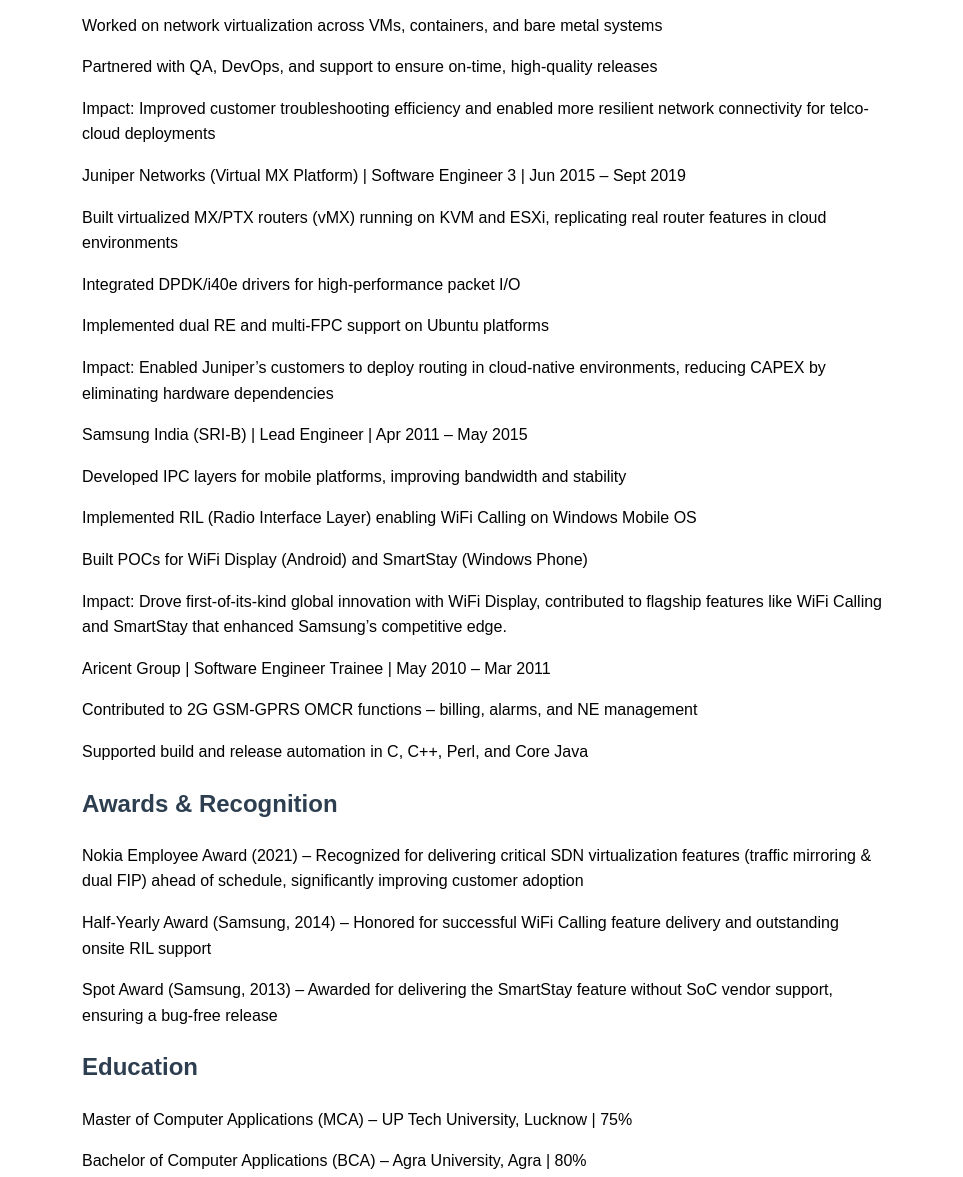
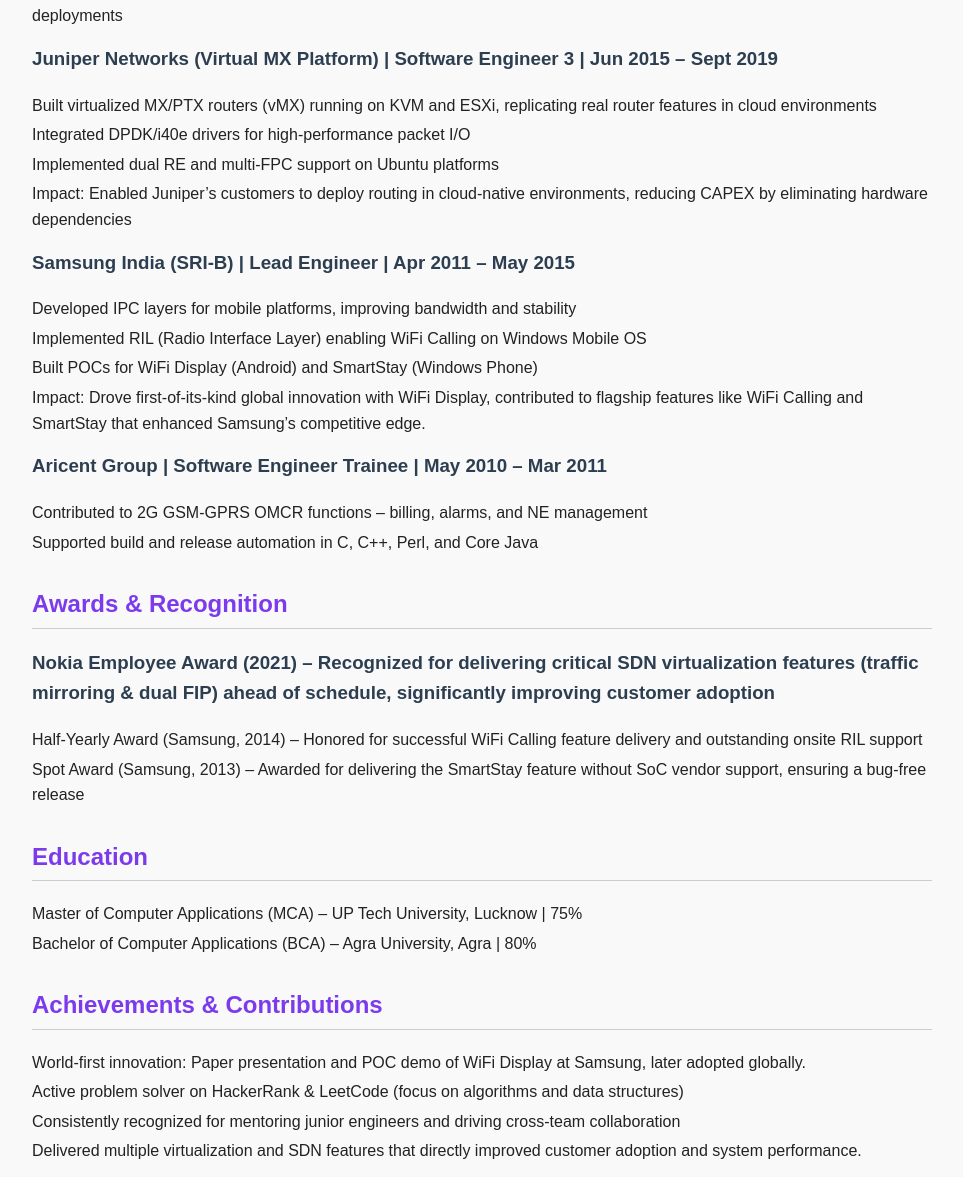
Before and after one commit to saurabhsvalley/saurabh, a plain HTML site: page index.html in a window 1280 px wide. Shown: the part 893-2070 px from the top of the page, without its empty margins (158-1121 px from the left). Drawn offline with Linux system fonts and the light colour scheme.

Commit message:
Update index.html

```diff
--- a/index.html
+++ b/index.html
@@ -3,22 +3,33 @@
 <head>
 <meta charset='utf-8'>
 <title>Saurabh Sharma - Resume</title>
-<style>body{font-family:Arial, sans-serif;max-width:800px;margin:auto;padding:20px;line-height:1.6;} h1,h2,h3{color:#2c3e50;} .section{margin-top:20px;} .contact{margin-bottom:20px;}</style>
+<style>
+  body {font-family: Arial, sans-serif; max-width: 900px; margin: auto; padding: 20px; line-height: 1.6; background:#f9f9f9; color:#222;}
+  h1 {color: #2c3e50; border-bottom: 3px solid #7c3aed; padding-bottom: 5px;}
+  h2 {color: #7c3aed; margin-top:30px; border-bottom:1px solid #ccc; padding-bottom:4px;}
+  h3 {color: #2c3e50; margin-top:15px;}
+  p {margin: 4px 0;}
+  .contact {font-weight: bold; margin-bottom:20px;}
+  ul {margin-top:0; padding-left:20px;}
+  .section {margin-bottom:25px;}
+</style>
 </head>
 <body>
-<h1>Saurabh Sharma</h1>
+<p>Saurabh Sharma</p>
 <p>+91-9731063151 |  | www.linkedin.com/in/saurabh-sharma-23453b1a</p>
 <div class='section'><h2>Profile Summary</h2>
 <p>Senior Software Engineer with 14+ years of experience in C/C++ development on Linux, specializing in virtualization, telco-cloud, and cloud networking platforms. Proven expertise in packet processing, ACLs, AAA, TLS, and firewall concepts. Hands-on with KVM, ESXi, DPDK, OVS, delivering scalable, secure, and high-performance solutions across routing platforms, SDN controllers, and virtualized routers. Recognized with multiple employee awards for innovation, quality delivery, and cross-team collaboration</p>
-</div><div class='section'><h2>Core Skills</h2>
+</div>
+<div class='section'><h2>Core Skills</h2>
 <p>Programming: C (expert), C++, Python (intermediate), C#
 Networking: TCP/IP stack, L2–L7 protocols, ACL, AAA, TLS, packet processing, firewall concepts
 Virtualization/Cloud: KVM, ESXi, DPDK, OVS, VMware, Containers
 Operating Systems: Linux (Ubuntu, CentOS, RHEL), Windows
 Tools: Git, JIRA, Valgrind, Coverity, Flame Graph, Meson Build
 Soft Skills: Technical leadership, mentoring, cross-team collaboration</p>
-</div><div class='section'><h2>Professional Experience</h2>
-<p>Ciena Networks | Software Engineer – 4 | Jan 2024 – Present</p>
+</div>
+<div class='section'><h2>Professional Experience</h2>
+<h3>Ciena Networks | Software Engineer – 4 | Jan 2024 – Present</h3>
 <p>Developed AAA authentication and NAS IP features for multi-container router platforms</p>
 <p>Optimized performance and fixed memory leaks using Valgrind and Flame Graph</p>
 <p>Refactored event-handling logic, cutting memory footprint by 5x and enhancing throughput/performance under load</p>
@@ -27,27 +38,30 @@ Soft Skills: Technical leadership, mentoring, cross-team collaboration</p>
 <p>Worked on network virtualization across VMs, containers, and bare metal systems</p>
 <p>Partnered with QA, DevOps, and support to ensure on-time, high-quality releases</p>
 <p>Impact: Improved customer troubleshooting efficiency and enabled more resilient network connectivity for telco-cloud deployments</p>
-<p>Juniper Networks (Virtual MX Platform) | Software Engineer 3 | Jun 2015 – Sept 2019</p>
+<h3>Juniper Networks (Virtual MX Platform) | Software Engineer 3 | Jun 2015 – Sept 2019</h3>
 <p>Built virtualized MX/PTX routers (vMX) running on KVM and ESXi, replicating real router features in cloud environments</p>
 <p>Integrated DPDK/i40e drivers for high-performance packet I/O</p>
 <p>Implemented dual RE and multi-FPC support on Ubuntu platforms</p>
 <p>Impact: Enabled Juniper’s customers to deploy routing in cloud-native environments, reducing CAPEX by eliminating hardware dependencies</p>
-<p>Samsung India (SRI-B) | Lead Engineer | Apr 2011 – May 2015</p>
+<h3>Samsung India (SRI-B) | Lead Engineer | Apr 2011 – May 2015</h3>
 <p>Developed IPC layers for mobile platforms, improving bandwidth and stability</p>
 <p>Implemented RIL (Radio Interface Layer) enabling WiFi Calling on Windows Mobile OS</p>
 <p>Built POCs for WiFi Display (Android) and SmartStay (Windows Phone)</p>
 <p>Impact: Drove first-of-its-kind global innovation with WiFi Display, contributed to flagship features like   WiFi Calling and SmartStay that enhanced Samsung’s competitive edge.</p>
-<p>Aricent Group | Software Engineer Trainee | May 2010 – Mar 2011</p>
+<h3>Aricent Group | Software Engineer Trainee | May 2010 – Mar 2011</h3>
 <p>Contributed to 2G GSM-GPRS OMCR functions – billing, alarms, and NE management</p>
 <p>Supported build and release automation in C, C++, Perl, and Core Java</p>
-</div><div class='section'><h2>Awards & Recognition</h2>
-<p>Nokia Employee Award (2021) – Recognized for delivering critical SDN virtualization features (traffic mirroring & dual FIP) ahead of schedule, significantly improving customer adoption</p>
+</div>
+<div class='section'><h2>Awards & Recognition</h2>
+<h3>Nokia Employee Award (2021) – Recognized for delivering critical SDN virtualization features (traffic mirroring & dual FIP) ahead of schedule, significantly improving customer adoption</h3>
 <p>Half-Yearly Award (Samsung, 2014) – Honored for successful WiFi Calling feature delivery and outstanding onsite RIL support</p>
 <p>Spot Award (Samsung, 2013) – Awarded for delivering the SmartStay feature without SoC vendor support, ensuring a bug-free release</p>
-</div><div class='section'><h2>Education</h2>
+</div>
+<div class='section'><h2>Education</h2>
 <p>Master of Computer Applications (MCA) – UP Tech University, Lucknow | 75%</p>
 <p>Bachelor of Computer Applications (BCA) – Agra University, Agra | 80%</p>
-</div><div class='section'><h2>Achievements & Contributions</h2>
+</div>
+<div class='section'><h2>Achievements & Contributions</h2>
 <p>World-first innovation: Paper presentation and POC demo of WiFi Display at Samsung, later adopted globally.</p>
 <p>Active problem solver on HackerRank & LeetCode (focus on algorithms and data structures)</p>
 <p>Consistently recognized for mentoring junior engineers and driving cross-team collaboration</p>
```
